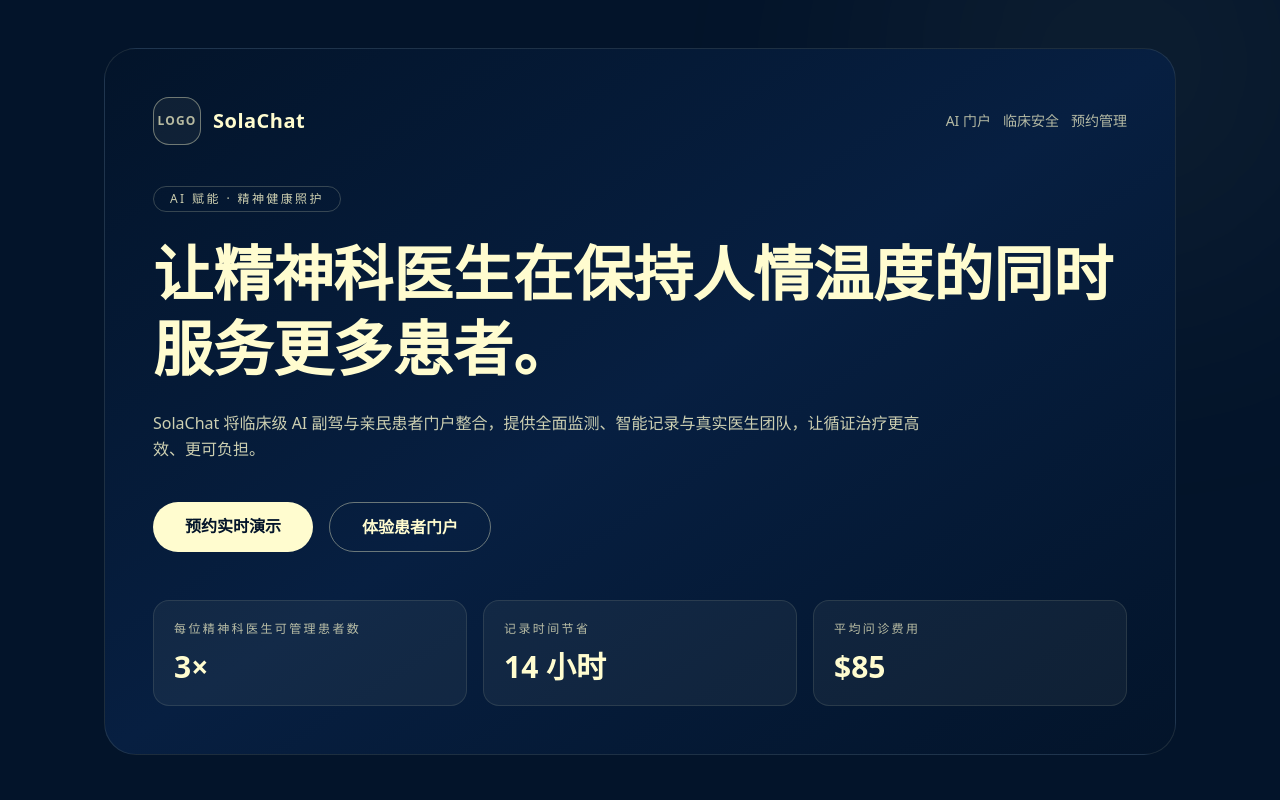
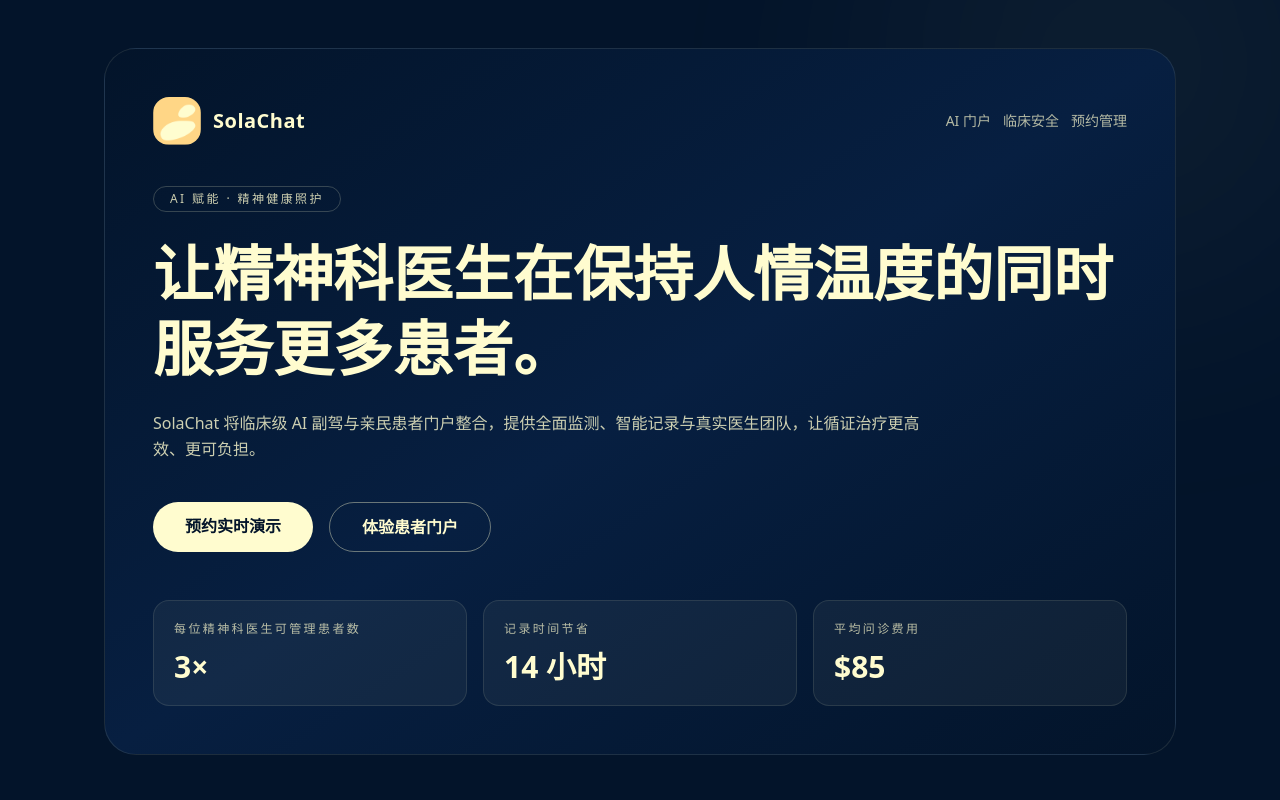
Before and after one commit to Lamonkey/solaspheres.com, a Next.js app: page / in a window 1280 px wide. Shown: the top 800 px of the page. Built offline with nearby package versions, Linux system fonts and the light colour scheme.

Commit message:
repalce solachat logo placeholder

```diff
--- a/src/app/page.tsx
+++ b/src/app/page.tsx
@@ -1,4 +1,5 @@
 import Link from "next/link";
+import Image from "next/image";
 
 const psychiatristFeatures = [
   {
@@ -78,9 +79,13 @@ export default function Home() {
         <section className="relative overflow-hidden rounded-[32px] border border-[#FFFCCF]/10 bg-gradient-to-br from-[#03142A] via-[#071F41] to-[#03142A] p-8 sm:p-12">
           <div className="flex flex-col gap-6 sm:flex-row sm:items-center sm:justify-between">
             <div className="flex items-center gap-3">
-              <div className="flex h-12 w-12 items-center justify-center rounded-2xl border border-[#FFFCCF]/40 bg-[#FFFCCF]/5 text-xs font-semibold tracking-widest text-[#FFFCCF]/70">
-                LOGO
-              </div>
+              <Image
+                src="/sola-icon.png"
+                alt="SolaChat Logo"
+                width={48}
+                height={48}
+                className="h-12 w-12 rounded-2xl object-contain"
+              />
               <span className="text-xl font-semibold tracking-wide">SolaChat</span>
             </div>
             <div className="flex flex-wrap gap-3 text-sm text-[#FFFCCF]/70">
```
